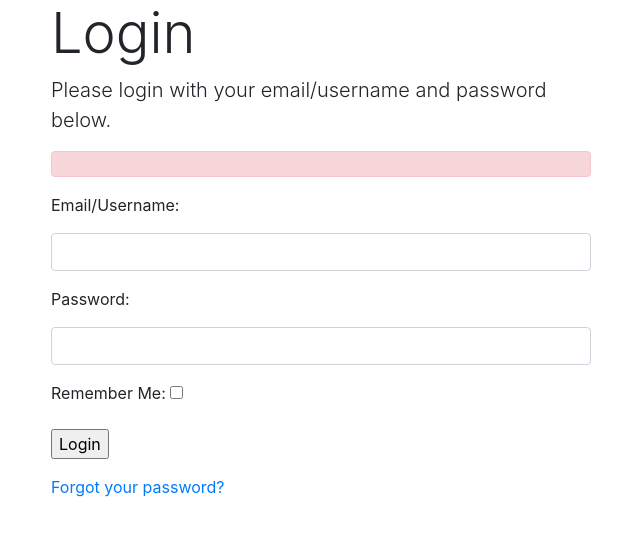
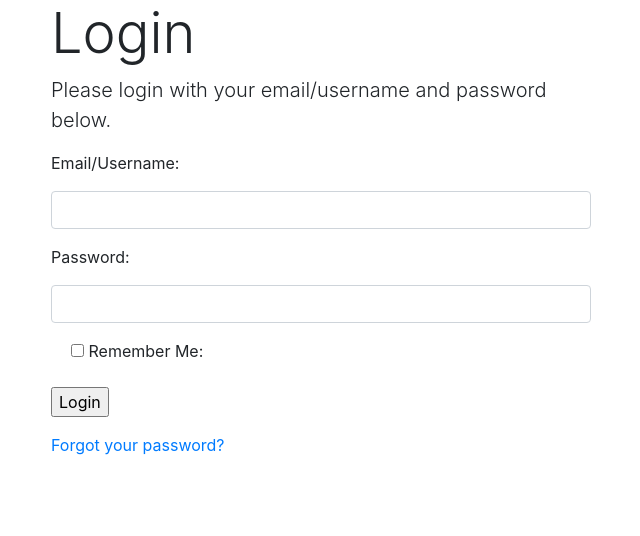
Before and after one commit to pavlosb/itin, a CodeIgniter app: page /database/index.php/auth/login in a window 1280 px wide. Shown: the top 536 px of the page, without its empty margins (319-959 px from the left). Run offline with CodeIgniter, Linux system fonts and the light colour scheme.

Commit message:
Update login.php

```diff
--- a/application/views/auth/login.php
+++ b/application/views/auth/login.php
@@ -3,28 +3,29 @@
   <div class="col-sm-8 col-lg-6">
 <h1 class="display-4"><?php echo lang('login_heading');?></h1>
 <p class="lead"><?php echo lang('login_subheading');?></p>
-
+<?php if ($message !=""){ ?>
 <div class="alert alert-danger" role="alert"><?php echo $message;?></div>
+<?php } ?>
 </div>
 </div>
 <div class="row justify-content-center">
 <div class="col-sm-8 col-lg-6">
 <?php echo form_open("auth/login");?>
 
-  <p>
+<div class="form-group">
   <label for="identity"><?php echo lang('login_identity_label', 'identity');?></label>
     <?php echo form_input($identity);?>
-  </p>
+    </div>
 
-  <p>
+  <div class="form-group">
   <label for="password"><?php echo lang('login_password_label', 'password');?></label>
     <?php echo form_input($password);?>
-  </p>
+    </div>
 
-  <p>
-    <?php echo lang('login_remember_label', 'remember');?>
+  <div class="form-group form-check">
     <?php echo form_checkbox('remember', '1', FALSE, 'id="remember"');?>
-  </p>
+    <label class="form-check-label" for="remember"><?php echo lang('login_remember_label', 'remember');?></label>
+  </div>
 
 
   <p><?php echo form_submit('submit', lang('login_submit_btn'));?></p>
```
